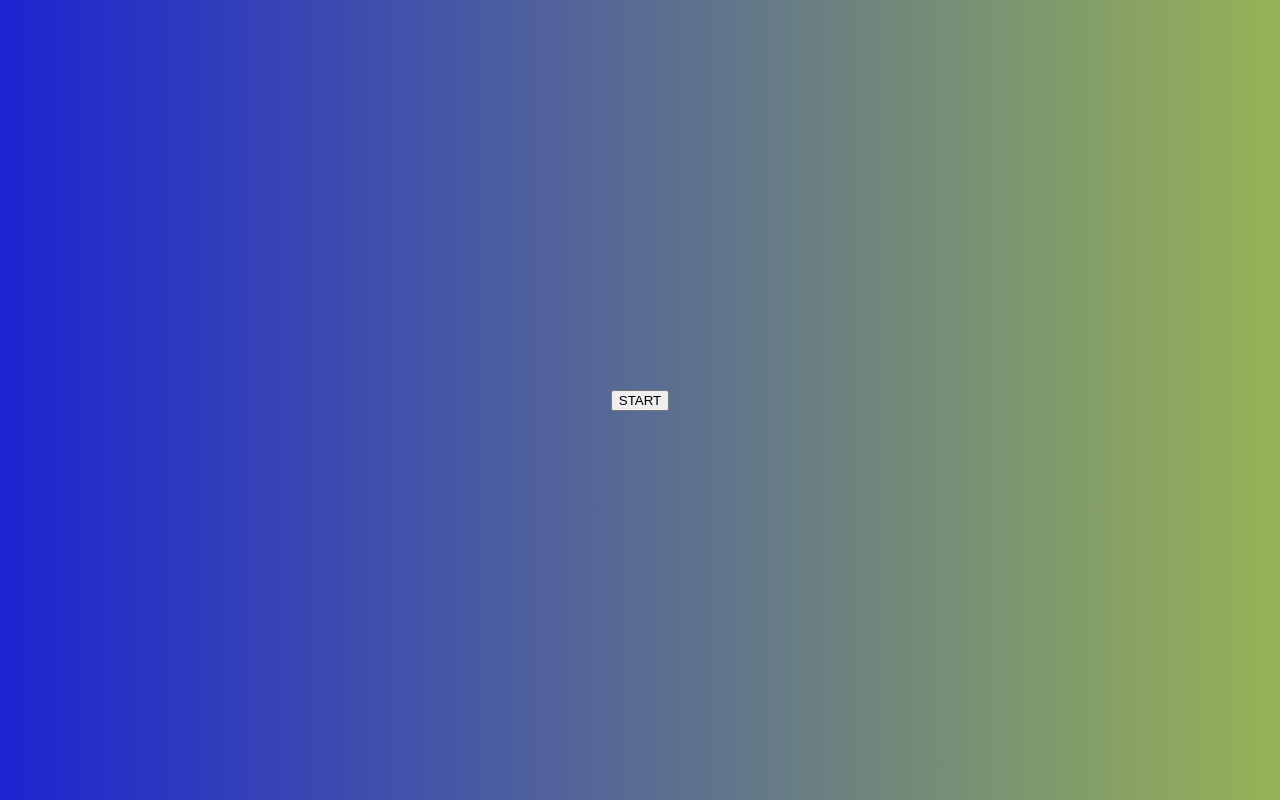
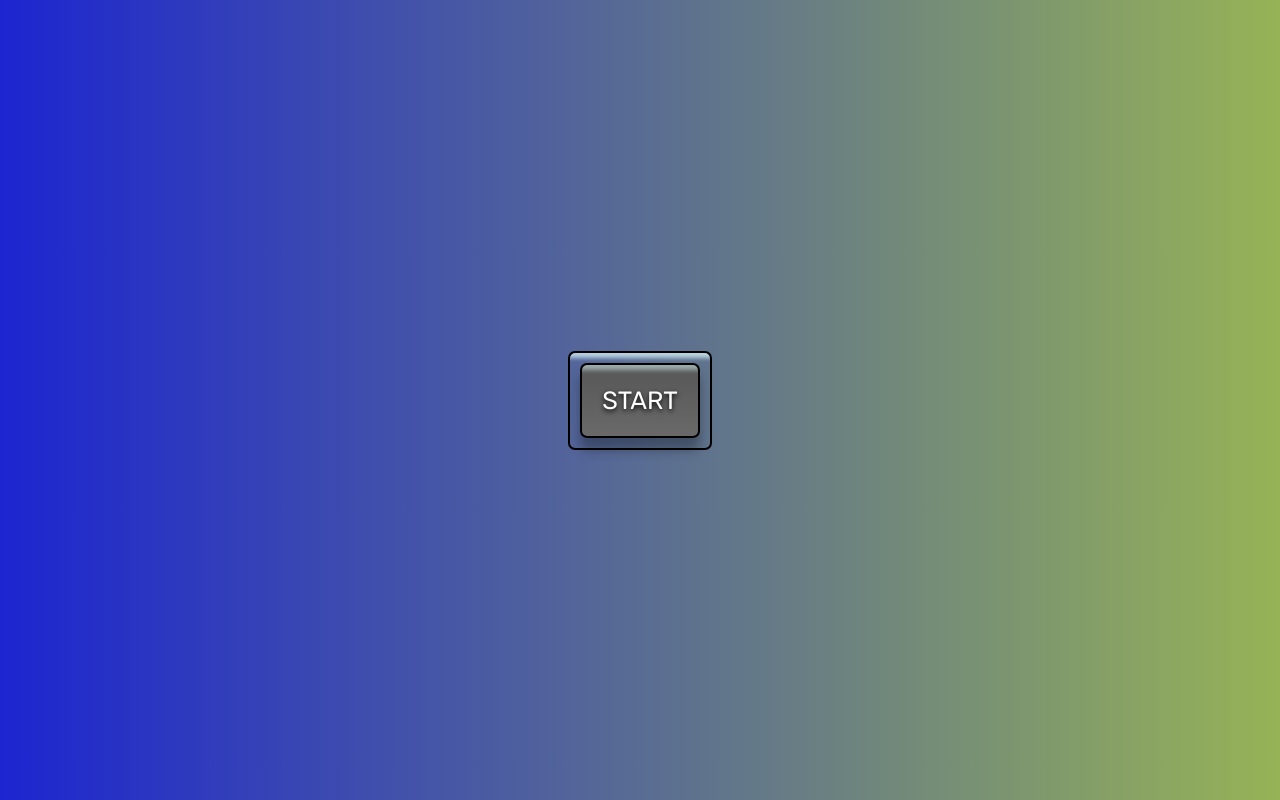
Before and after one commit to jameschancetech/picture-in-picture, a plain HTML site: page index.html in a window 1280 px wide. Drawn offline with Linux system fonts and the light colour scheme.

Commit message:
Button styling added

```diff
--- a/style.css
+++ b/style.css
@@ -1,6 +1,6 @@
 @import url("https://fonts.googleapis.com/css2?family=Rubik:ital,wght@0,300;0,400;0,500;0,900;1,700&display=swap");
 
-/* font-family: 'Rubik', sans-serif; */
+/*  */
 
 html {
   box-sizing: border-box;
@@ -14,3 +14,35 @@ body {
   align-items: center;
   background: linear-gradient(to right, rgb(28, 37, 208), rgb(150, 179, 86));
 }
+
+.button-container {
+  border: 2px solid black;
+  padding: 10px;
+  border-radius: 7px;
+  box-shadow: inset 0 20px 4px -15px rgba(225, 255, 255, 0.7);
+}
+
+button {
+  cursor: pointer;
+  outline: none;
+  width: 120px;
+  height: 75px;
+  font-family: "Rubik", sans-serif;
+  font-size: 25px;
+  color: white;
+  text-shadow: 0 2px 5px black;
+  background: linear-gradient(to top, #696969, #575757);
+  border: 2px solid black;
+  border-radius: 7px;
+  box-shadow: inset 0 20px 4px -15px rgba(225, 255, 255, 0.5),
+    0 12px 12px 0px rgba(0, 0, 0, 0.3);
+}
+
+button:hover {
+  background: linear-gradient(to bottom, #696969, #575757);
+}
+
+button:active {
+  transform: translateY(3px);
+  box-shadow: 0 6px 6px 0px rgba(0, 0, 0, 0.3);
+}
```
